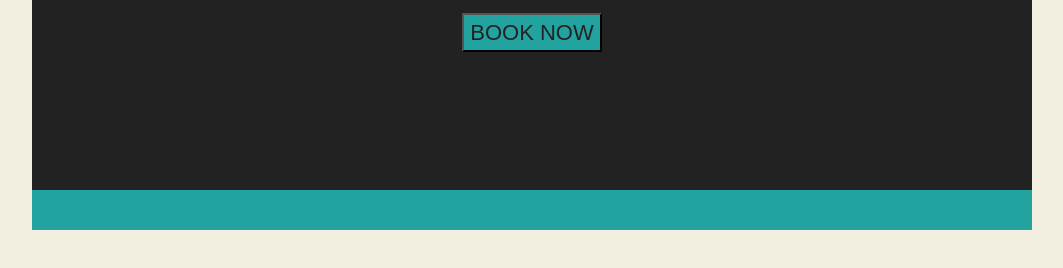
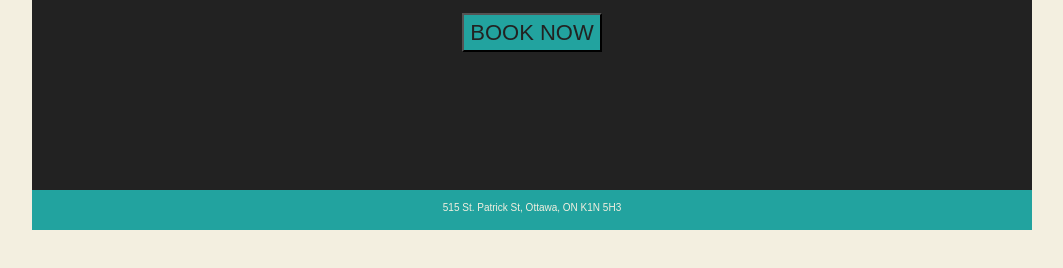
Before and after one commit to ouyix/SEG3125-Project1, a website: page index.html in a window 1280 px wide. Shown: the part 380-648 px from the top of the page, without its empty margins (108-1171 px from the left). Drawn offline with nearby package versions, Linux system fonts and the light colour scheme.

Commit message:
added footer

```diff
--- a/booking.css
+++ b/booking.css
@@ -95,3 +95,9 @@ button a{
 .space{
     height: 20px;
 }
+
+footer p{
+    text-align: center;
+    padding-top: 10px;
+    font-size: 10px;
+}
--- a/index.html
+++ b/index.html
@@ -45,7 +45,9 @@
 
         </main>
 
-        <footer></footer>
+        <footer>
+            <p>515 St. Patrick St, Ottawa, ON K1N 5H3</p>
+        </footer>
 
     </div>
 
--- a/style.css
+++ b/style.css
@@ -114,3 +114,9 @@ h4{
     height: 600px;
 
 }
+
+footer p{
+    text-align: center;
+    padding-top: 10px;
+    font-size: 10px;
+}
```
Also changed, not shown: about.html (+1 -1 lines), booking.html (+1 -1 lines), booking2.html (+1 -1 lines), booking3.html (+1 -1 lines), confirm.html (+1 -1 lines), contact.html (+1 -1 lines), service.html (+1 -1 lines), stylists.html (+1 -1 lines).
